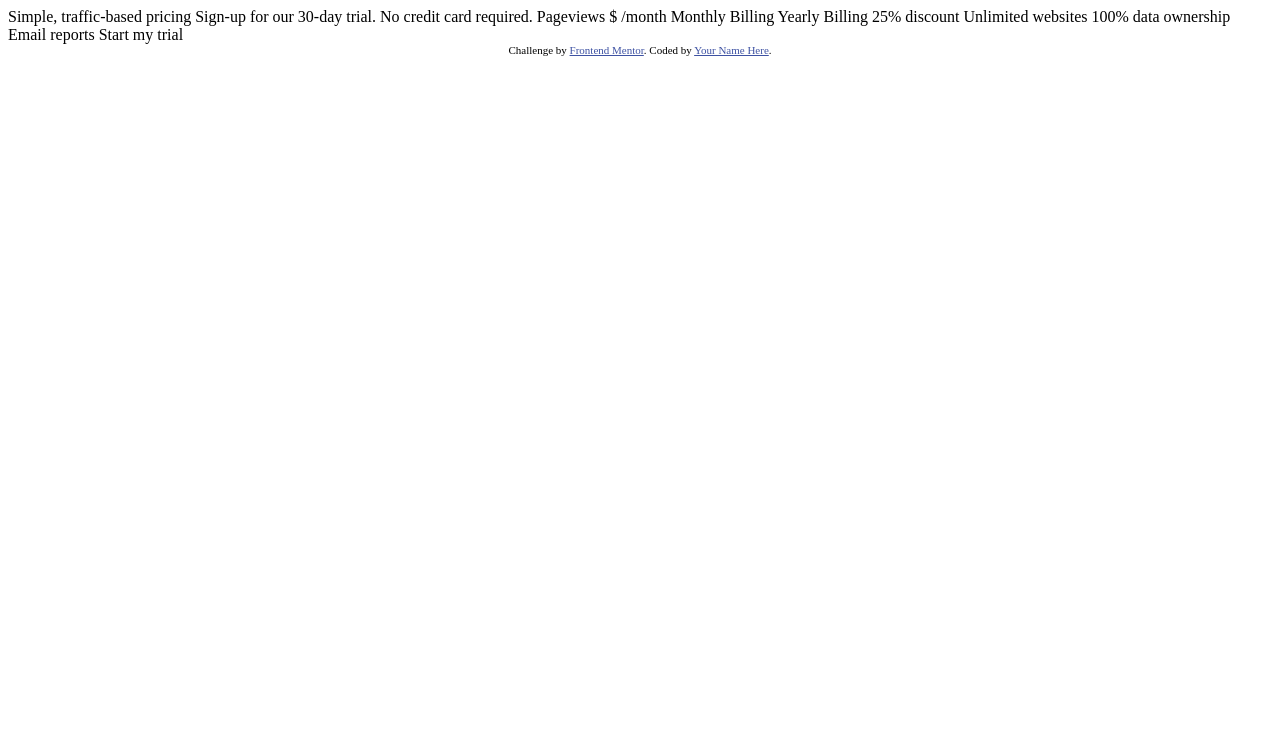
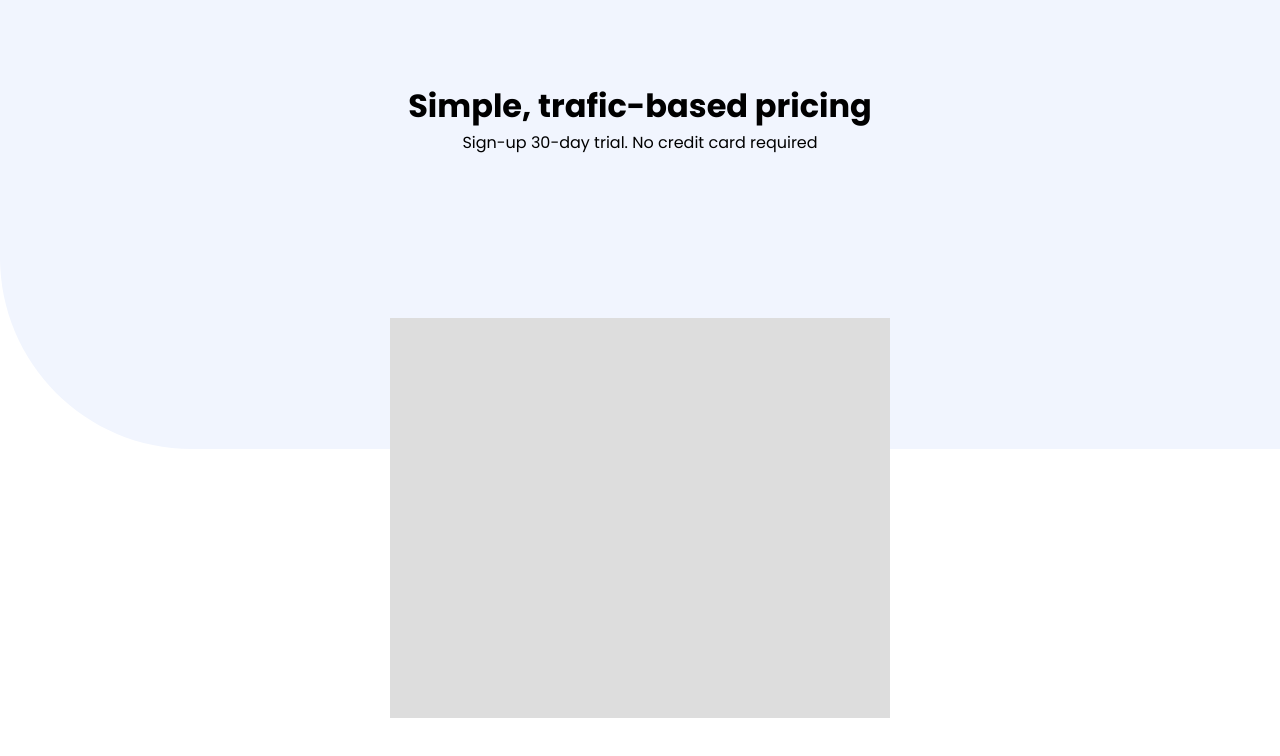
Before and after one commit to thiagoaugusto-as/interactive-pricing-component, a plain HTML site: page index.html in a window 1280 px wide. Drawn offline with Linux system fonts and the light colour scheme.

Commit message:
inserindo bg, header

```diff
--- a/index.html
+++ b/index.html
@@ -5,35 +5,23 @@
   <meta name="viewport" content="width=device-width, initial-scale=1.0"> <!-- displays site properly based on user's device -->
 
   <link rel="icon" type="image/png" sizes="32x32" href="./images/favicon-32x32.png">
+  <link rel="stylesheet" href="style.css">
 
   <title>Frontend Mentor | Interactive pricing component</title>
-
-  <!-- Feel free to remove these styles or customise in your own stylesheet 👍 -->
-  <style>
-    .attribution { font-size: 11px; text-align: center; }
-    .attribution a { color: hsl(228, 45%, 44%); }
-  </style>
 </head>
 <body>
 
-  Simple, traffic-based pricing
-  Sign-up for our 30-day trial. No credit card required.
+  <div class="header-title">
+    <h1>Simple, trafic-based pricing</h1>
+    <p>Sign-up 30-day trial. No credit card required</p>
+  </div>
+  <div class="main-card">
 
-  Pageviews
-  $ /month
+  </div>
 
-  Monthly Billing
-  Yearly Billing 25% discount
-
-  Unlimited websites
-  100% data ownership
-  Email reports
-
-  Start my trial
-
-  <div class="attribution">
-    Challenge by <a href="https://www.frontendmentor.io?ref=challenge" target="_blank">Frontend Mentor</a>.
-    Coded by <a href="#">Your Name Here</a>.
-  </div>
 </body>
+<!-- <footer class="attribution">
+  Challenge by <a href="https://www.frontendmentor.io?ref=challenge" target="_blank">Frontend Mentor</a>.
+  Coded by <a href="#">Thiago Augsto</a>.
+</footer> -->
 </html>
--- /dev/null
+++ b/style.css
@@ -0,0 +1,48 @@
+@import url('https://fonts.googleapis.com/css2?family=Poppins:wght@300;400;600;700&display=swap');
+
+.attribution {
+    font-size: 11px; text-align: center;
+}
+.attribution a {
+    color: hsl(228, 45%, 44%);
+}
+* {
+    margin: 0;
+    padding: 0;
+    border: 0;
+
+    font-family: 'Poppins', sans-serif;
+}
+body {
+    background-image: url("./images/bg-pattern.svg");
+    background-repeat: no-repeat;
+
+    height: 100vh;
+
+    display: flex;
+    justify-content: center;
+    align-items: center;
+    flex-wrap: wrap;
+}
+.header-title {
+    width: 100%;
+
+    display: flex;
+    justify-content: center;
+    flex-wrap: wrap;
+    align-items: center;
+
+}
+.main-card {
+    width: 500px;
+    height: 400px;
+
+    display: flex;
+    align-items: center;
+
+    background-color: #DDD;
+}
+h1 {
+    width: 100%;
+    text-align: center;
+}
```
